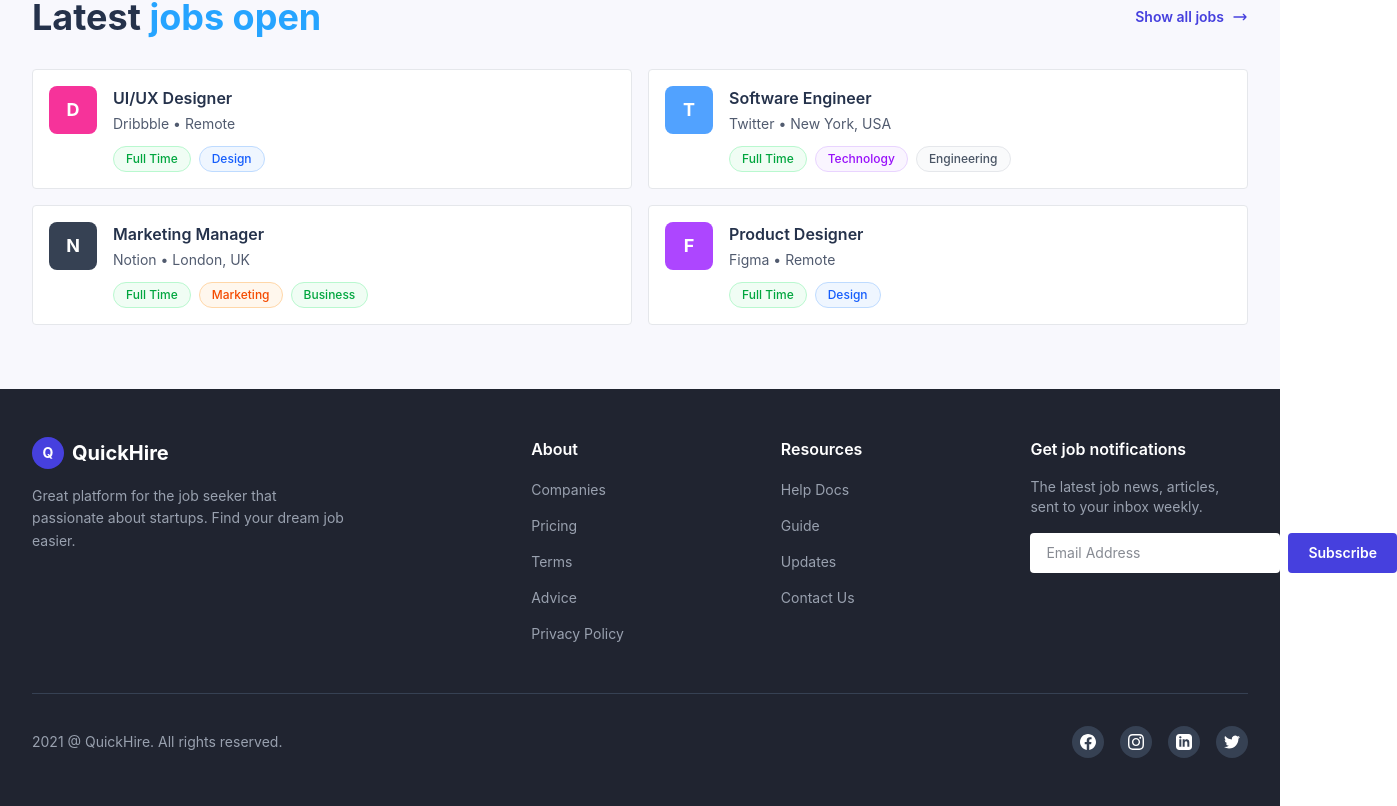
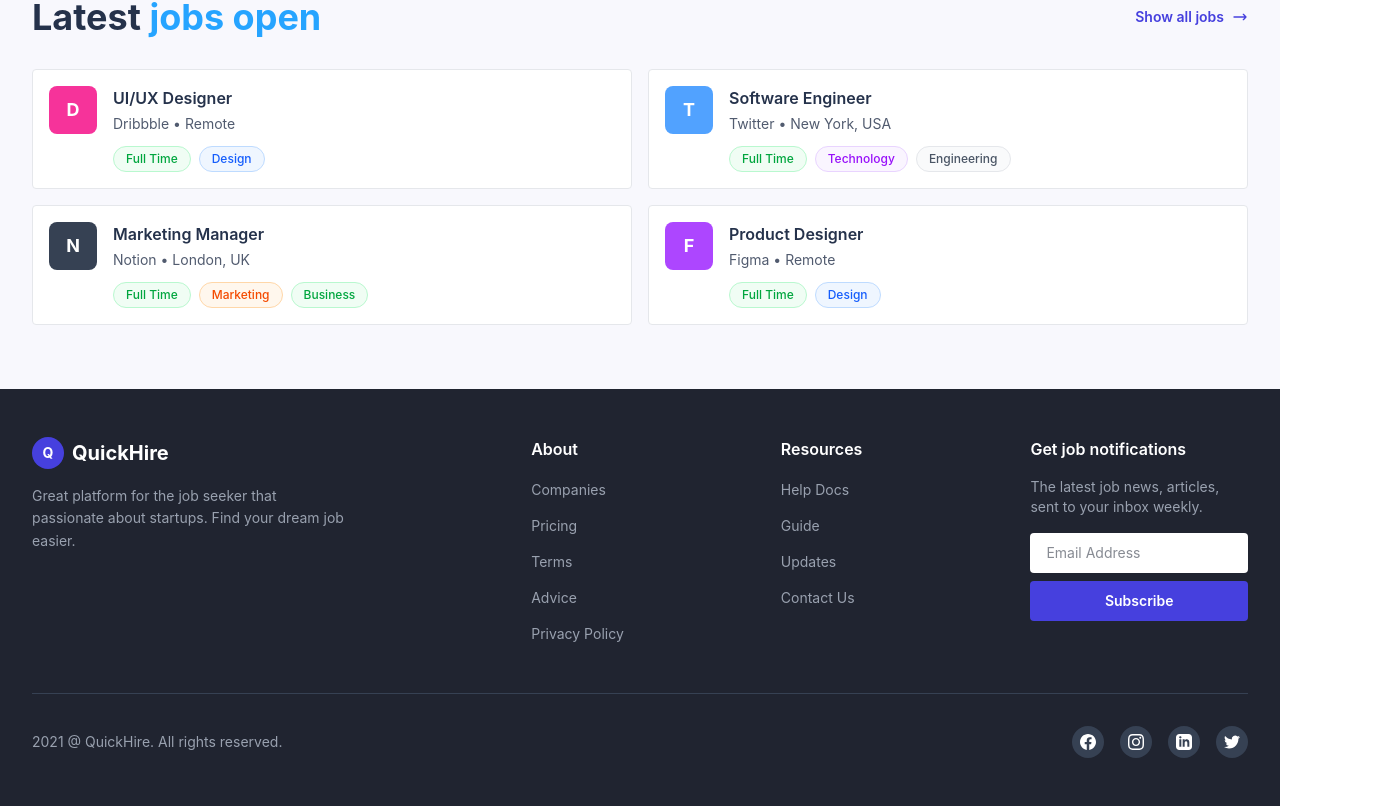
Before and after one commit to nridhaneaz/quickhire, a React (Vite) app: page / in a window 1280 px wide. Shown: the part 2550-3356 px from the top of the page, 1397 px wide, since content can reach past the window. Built offline with nearby package versions, Linux system fonts and the light colour scheme.

Commit message:
Added footer rewrite

```diff
--- a/src/components/Footer.jsx
+++ b/src/components/Footer.jsx
@@ -47,13 +47,13 @@ export default function Footer() {
             <p className="text-gray-400 text-sm mb-4">
               The latest job news, articles, sent to your inbox weekly.
             </p>
-            <div className="flex flex-col sm:flex-row gap-2">
+            <div className="flex flex-col gap-2">
               <input
                 type="email"
                 placeholder="Email Address"
-                className="flex-1 px-4 py-2.5 rounded-sm bg-white text-gray-900 text-sm focus:outline-none focus:ring-2 focus:ring-[#4640DE]"
+                className="w-full px-4 py-2.5 rounded-sm bg-white text-gray-900 text-sm focus:outline-none focus:ring-2 focus:ring-[#4640DE]"
               />
-              <button className="bg-[#4640DE] text-white px-5 py-2.5 rounded-sm text-sm font-semibold hover:bg-[#3730A3] transition-colors whitespace-nowrap">
+              <button className="w-full bg-[#4640DE] text-white px-5 py-2.5 rounded-sm text-sm font-semibold hover:bg-[#3730A3] transition-colors">
                 Subscribe
               </button>
             </div>
```
